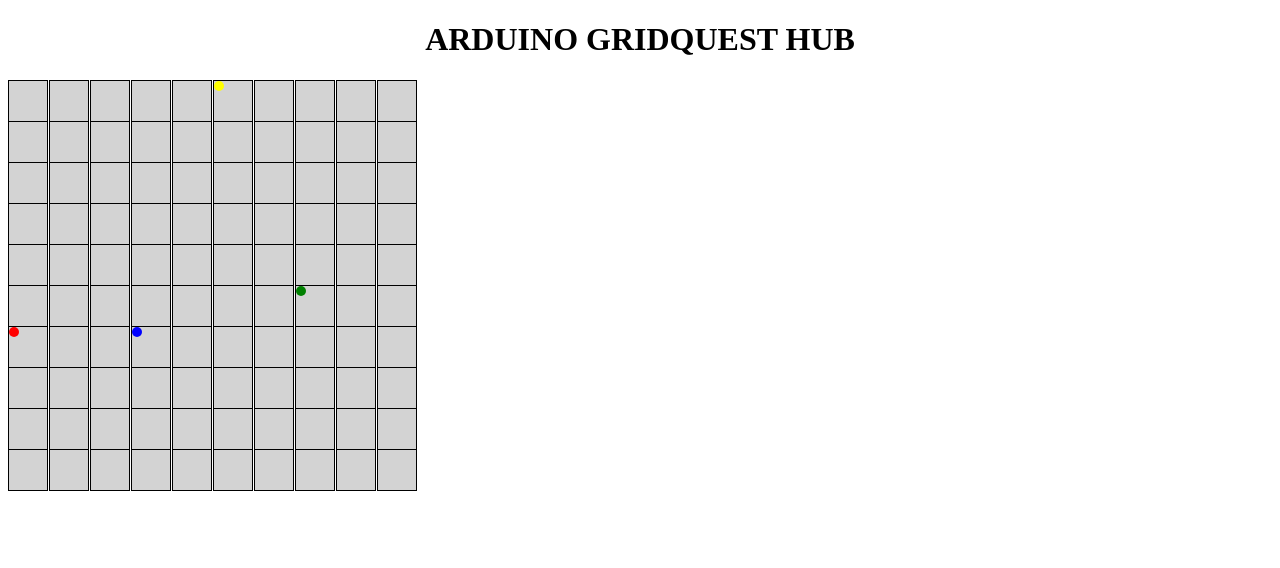
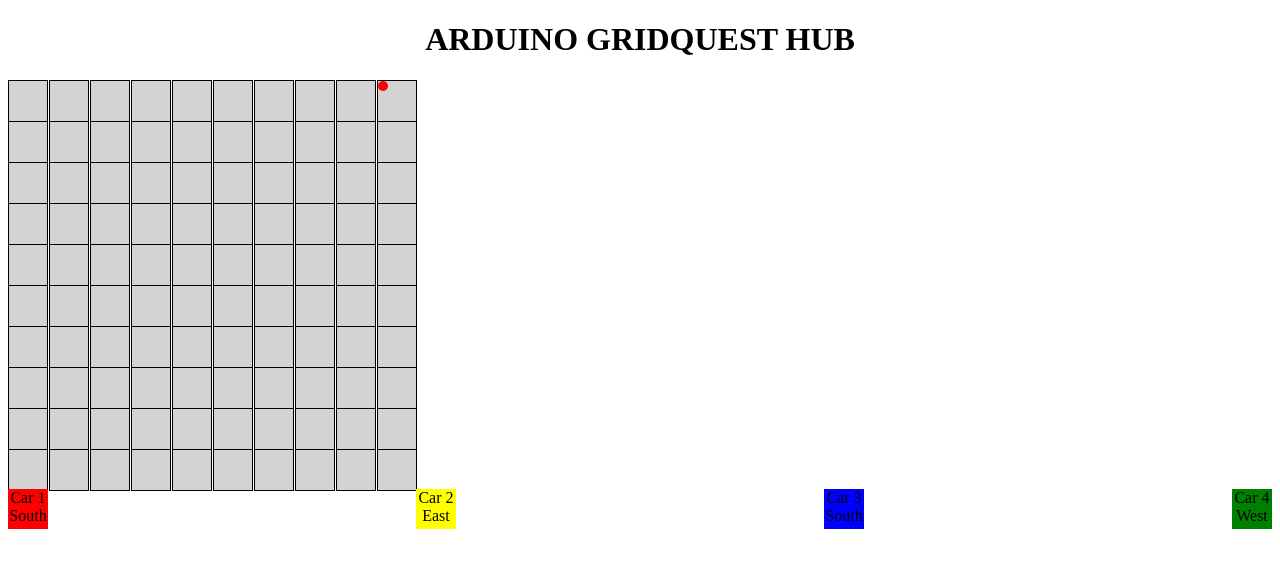
Before and after one commit to skyuzu/Webserver, a website: page index.html in a window 1280 px wide. Drawn offline with Linux system fonts and the light colour scheme.

Commit message:
Update index.html

```diff
--- a/index.html
+++ b/index.html
@@ -53,20 +53,67 @@
   .robot-4 {
     background-color: green;
   }
+
+  .car-container {
+    display: flex;
+    justify-content: space-between;
+  }
+
+  .car {
+    width: 40px;
+    height: 40px;
+    display: flex;
+    flex-direction: column;
+    align-items: center;
+  }
+
+  .car-1 {
+    background-color: red;
+  }
+
+  .car-2 {
+    background-color: yellow;
+  }
+
+  .car-3 {
+    background-color: blue;
+  }
+
+  .car-4 {
+    background-color: green;
+  }
 </style>
 </head>
 <body>
 <div class="grid">
   <!-- Cells will be dynamically added here -->
 </div>
+<div class="car-container">
+  <div class="car car-1">
+    <div class="car-color">Car 1</div>
+    <div class="car-orientation"></div>
+  </div>
+  <div class="car car-2">
+    <div class="car-color">Car 2</div>
+    <div class="car-orientation"></div>
+  </div>
+  <div class="car car-3">
+    <div class="car-color">Car 3</div>
+    <div class="car-orientation"></div>
+  </div>
+  <div class="car car-4">
+    <div class="car-color">Car 4</div>
+    <div class="car-orientation"></div>
+  </div>
+</div>
 
 <script>
   // Initialize the robotData array with separate dummy values and distinct colors
   let robotData = [
-    { x: 0, y: 6, direction: "North", color: "red" },
-    { x: 7, y: 1, direction: "East", color: "yellow" },
-    { x: 3, y: 4, direction: "South", color: "blue" },
-    { x: 5, y: 2, direction: "West", color: "green" }
+    { x: 10, y: 10, direction: "South", color: "red" },
+    { x: 10, y: 10, direction: "East", color: "yellow" },
+    { x: 10, y: 10, direction: "South", color: "blue" },
+    { x: 10, y: 10, direction: "West", color: "green" }
   ];
 
   // Function to get a random integer within a range
@@ -81,9 +128,9 @@
       let newX = robot.x + getRandomInt(-1, 1);
       let newY = robot.y + getRandomInt(-1, 1);
 
-      // Ensure the robots stay within the grid boundaries (0-9)
+      // Ensure the robots stay within the grid boundaries (0–9)
       newX = Math.min(9, Math.max(0, newX));
-      newY = Math.min(9, Math.max(0, newY));
+      newY = Math.min(9, Math.max(0, 9 - newY));
 
       return {
         x: newX,
@@ -95,6 +142,8 @@
 
     // Update the grid with the new data
     updateGrid(robotData);
+    // Update car orientation and orientation status
+    updateCarOrientation();
   }
 
   // Function to update the grid based on robot data
@@ -129,11 +178,21 @@
     }
   }
 
+  // Function to update car orientation and orientation status
+  function updateCarOrientation() {
+    robotData.forEach((robot, index) => {
+      const carOrientationElement = document.querySelector(`.car-${index + 1} .car-orientation`);
+      carOrientationElement.textContent = robot.direction;
+    });
+  }
+
   // Update robot data and grid every second
-  setInterval(() => {
-    updateRobotData();
-    console.log("Updated robot data:", robotData);
-  }, 1000); // Update every 1000 milliseconds (1 second)
+      updateRobotData();
+
+  // setInterval(() => {
+  //   updateRobotData();
+  //   console.log("Updated robot data:", robotData);
+  // }, 1000); // Update every 1000 milliseconds (1 second)
 </script>
 </body>
 </html>
```
